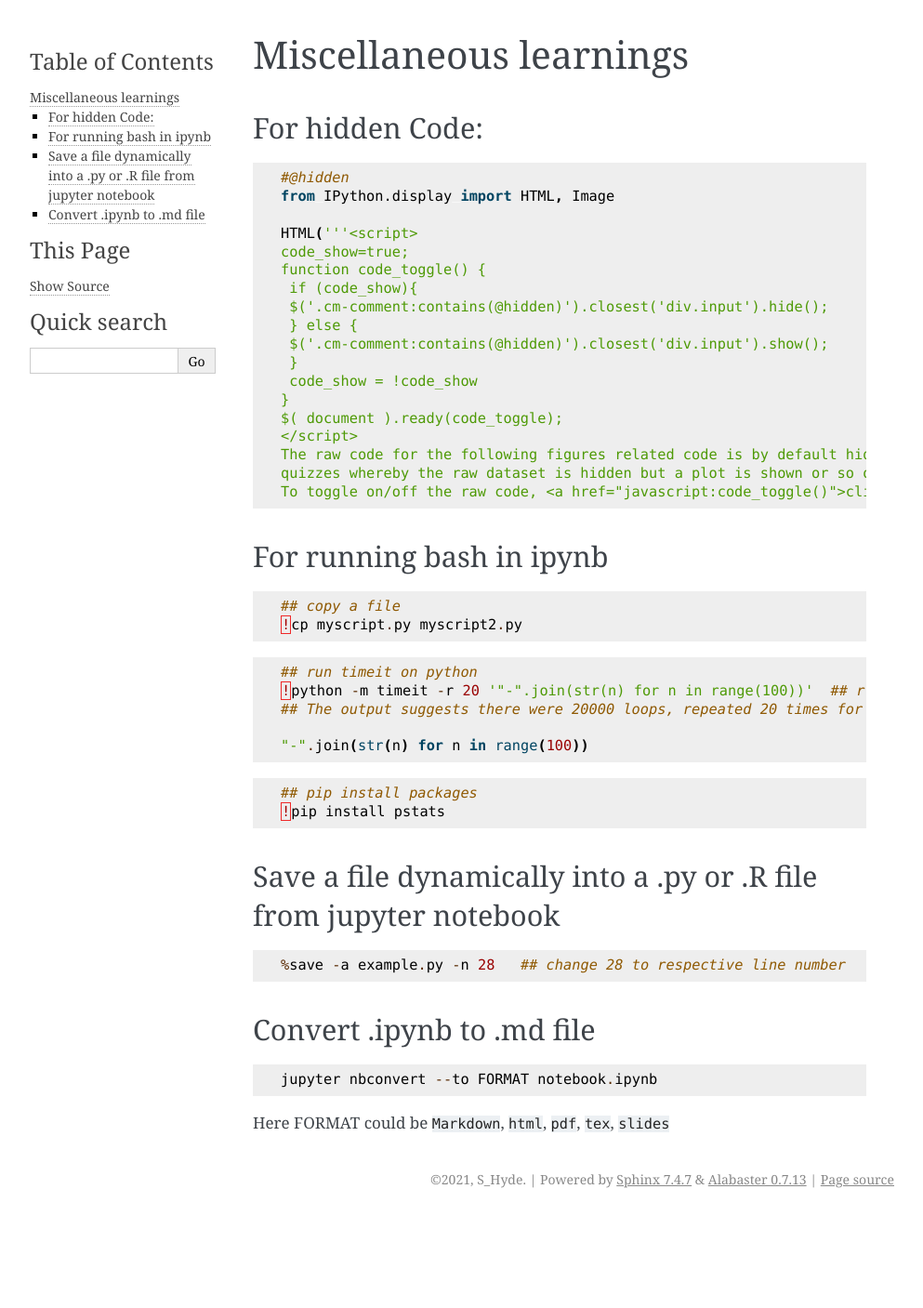
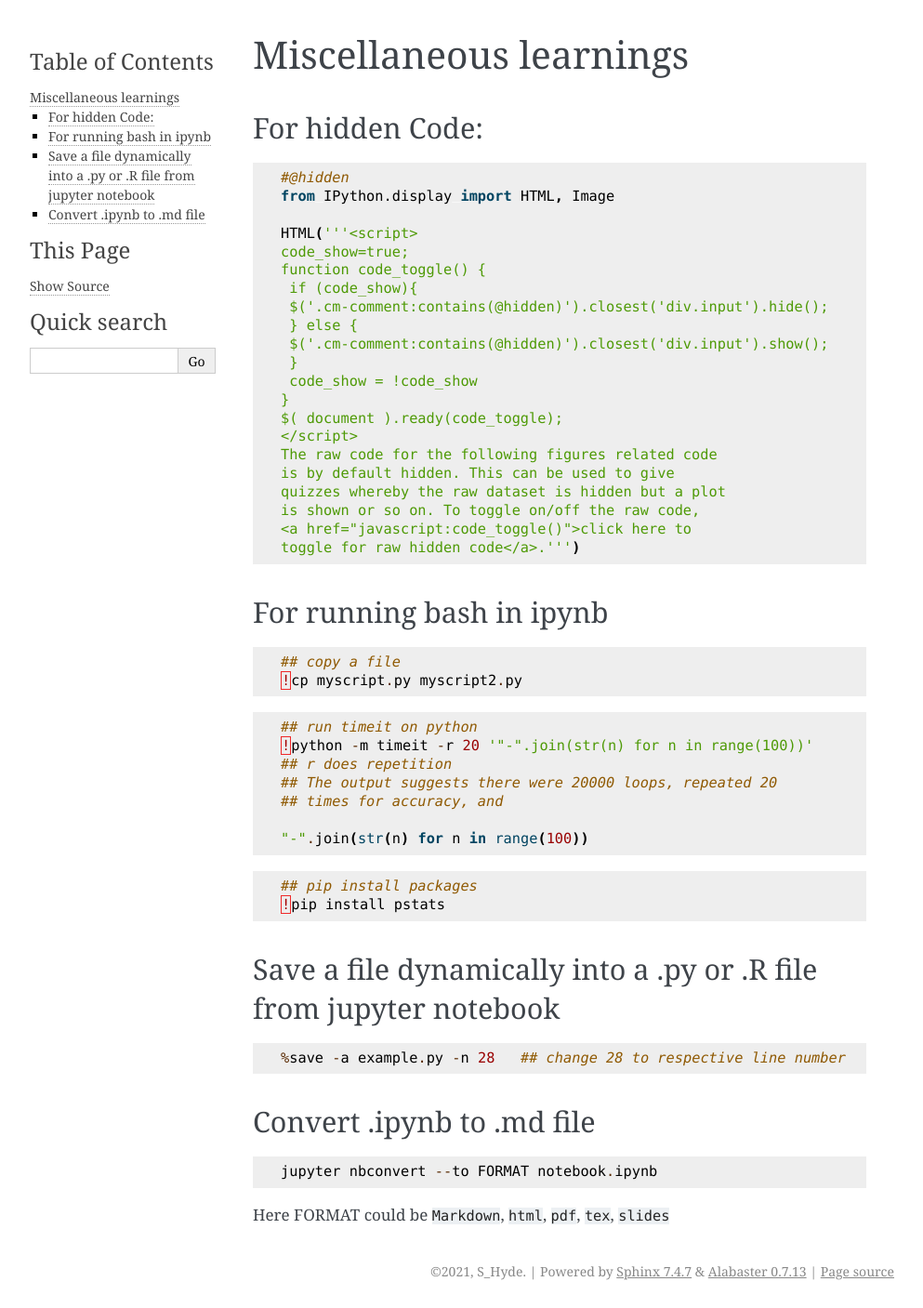
Before and after one commit to jun-yan/ids, a Sphinx documentation site: the page built from notes/docs/misc.md, in a window 1280 px wide. Shown: the whole page at 93% size, without its empty margins (148-1141 px from the left). Built offline with Sphinx 7.4.7, drawn with Linux system fonts in a browser that asks for light colours; before the commit the page ends 1308 px from its top, so only the background shows below that.

````diff
--- a/notes/docs/misc.md
+++ b/notes/docs/misc.md
@@ -18,9 +18,12 @@ function code_toggle() {
 }
 $( document ).ready(code_toggle);
 </script>
-The raw code for the following figures related code is by default hidden. This can be used to give
-quizzes whereby the raw dataset is hidden but a plot is shown or so on.
-To toggle on/off the raw code, <a href="javascript:code_toggle()">click here to toggle for raw hidden code</a>.''')
+The raw code for the following figures related code
+is by default hidden. This can be used to give
+quizzes whereby the raw dataset is hidden but a plot
+is shown or so on. To toggle on/off the raw code,
+<a href="javascript:code_toggle()">click here to
+toggle for raw hidden code</a>.''')
 ```
 
 ### For running bash in ipynb
@@ -32,8 +35,10 @@ To toggle on/off the raw code, <a href="javascript:code_toggle()">click here to
 
 ```python
 ## run timeit on python
-!python -m timeit -r 20 '"-".join(str(n) for n in range(100))'  ## r does repetition
-## The output suggests there were 20000 loops, repeated 20 times for accuracy, and
+!python -m timeit -r 20 '"-".join(str(n) for n in range(100))'
+## r does repetition
+## The output suggests there were 20000 loops, repeated 20
+## times for accuracy, and
 
 "-".join(str(n) for n in range(100))
 ```
````
